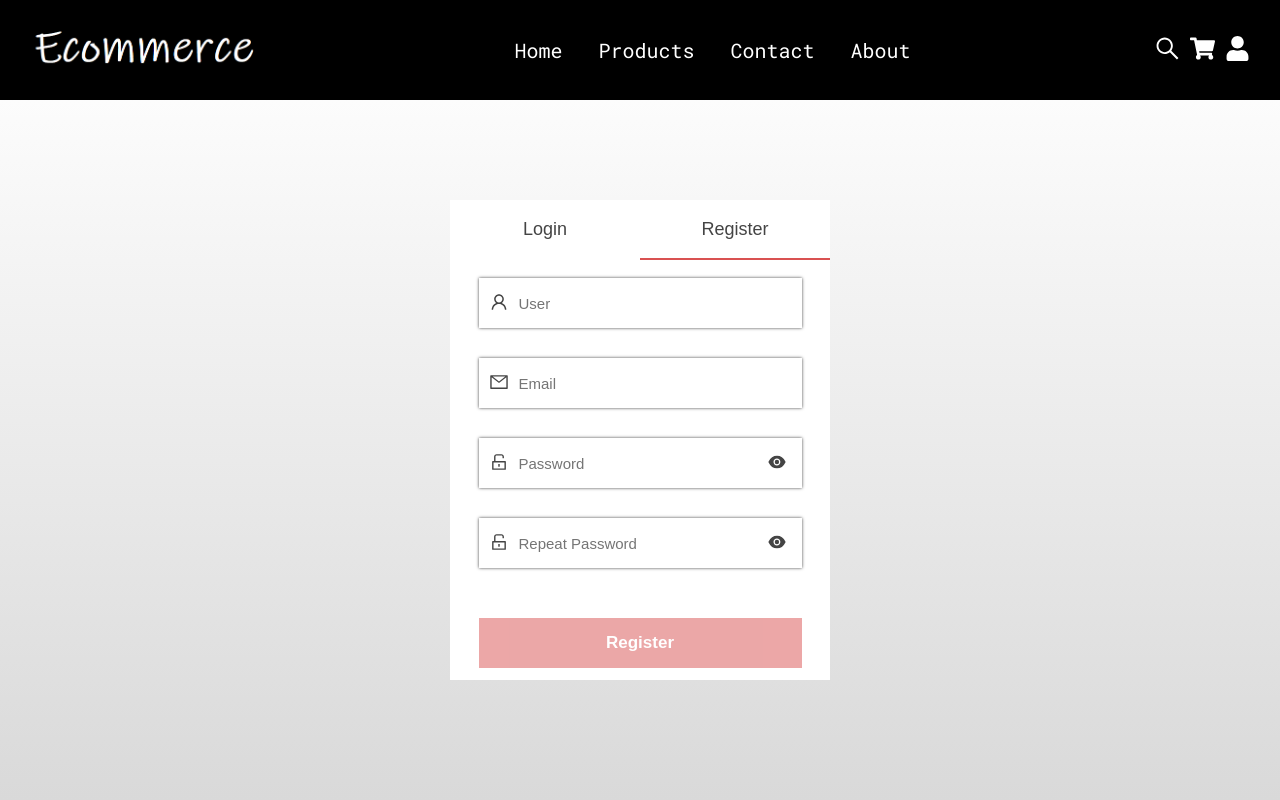
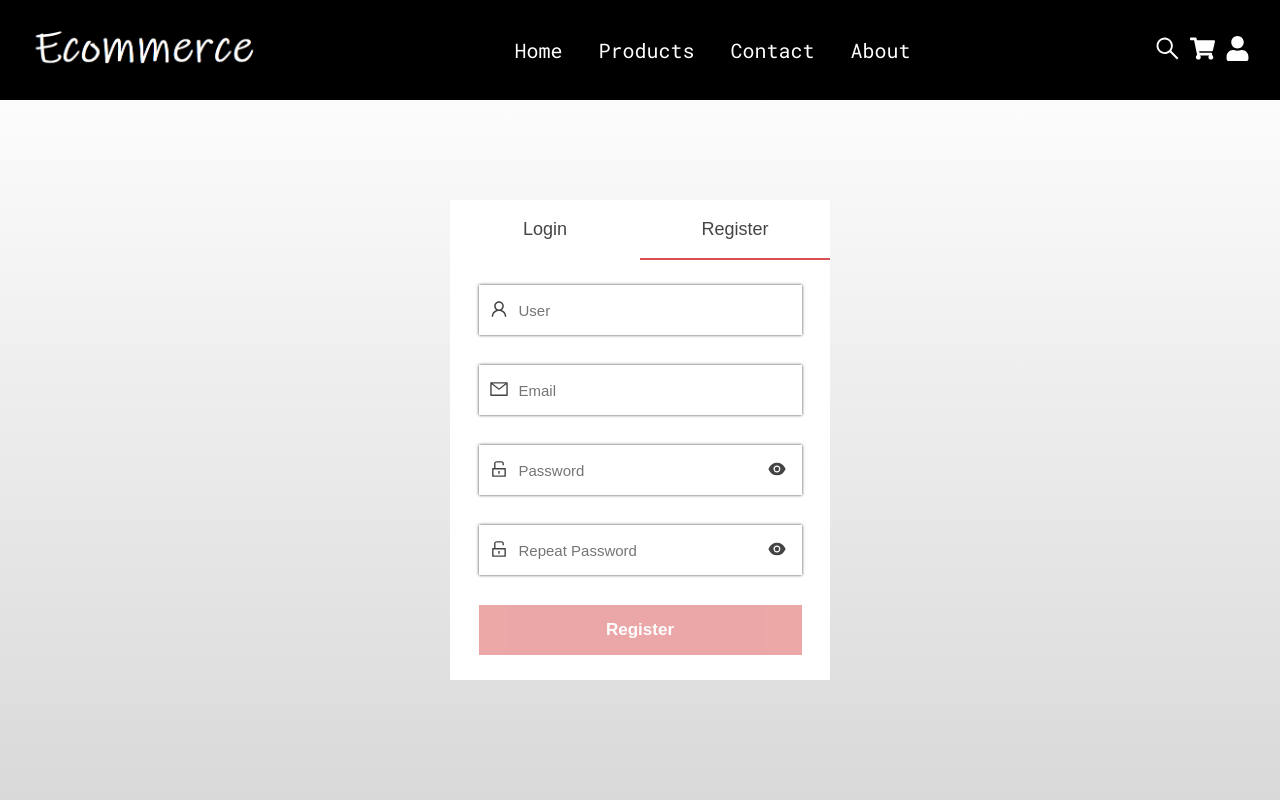
Before and after one commit to gszcode/App, a React (Create React App) app in the folder frontend/: page /user-access in a window 1280 px wide. Both pictures are taken after a click on the button "Register". Shown: the top 800 px of the page. Built offline with nearby package versions, Linux system fonts and the light colour scheme.

Commit message:
ajuste de margin al boton register

```diff
--- a/frontend/src/components/Register/Register.scss
+++ b/frontend/src/components/Register/Register.scss
@@ -6,7 +6,7 @@ $shadow-color: #444;
   flex-direction: column;
   justify-content: center;
   align-items: center;
-  margin: 3px 0;
+  margin: 10px 0;
 
   &__input {
     box-shadow: 0px 0px 3px $shadow-color;
@@ -52,7 +52,7 @@ $shadow-color: #444;
   &__btn {
     width: 85%;
     height: 50px;
-    margin: 35px 0;
+    margin: 15px 0;
     border: none;
     color: $white-color;
     font-size: 17px;
```
